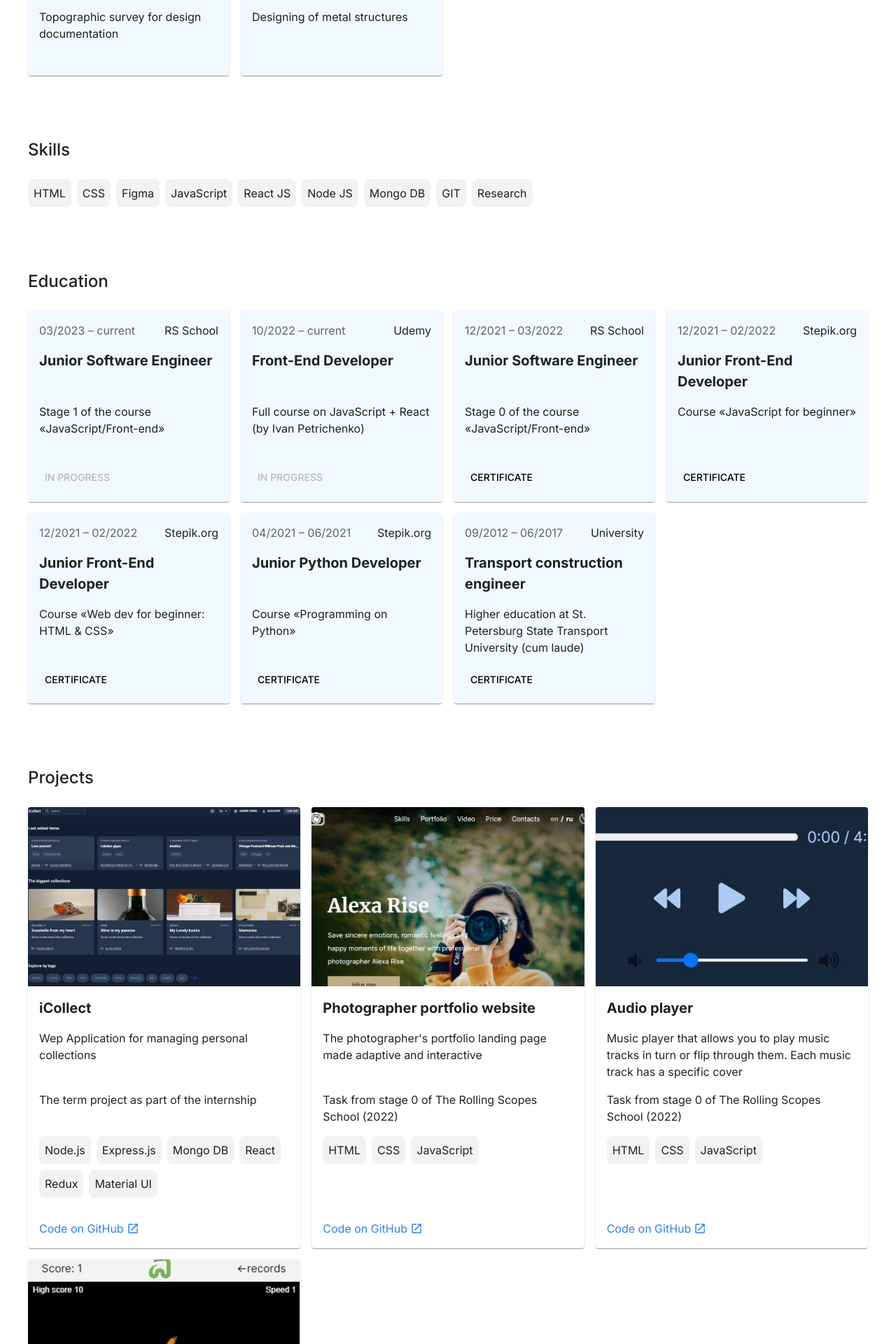
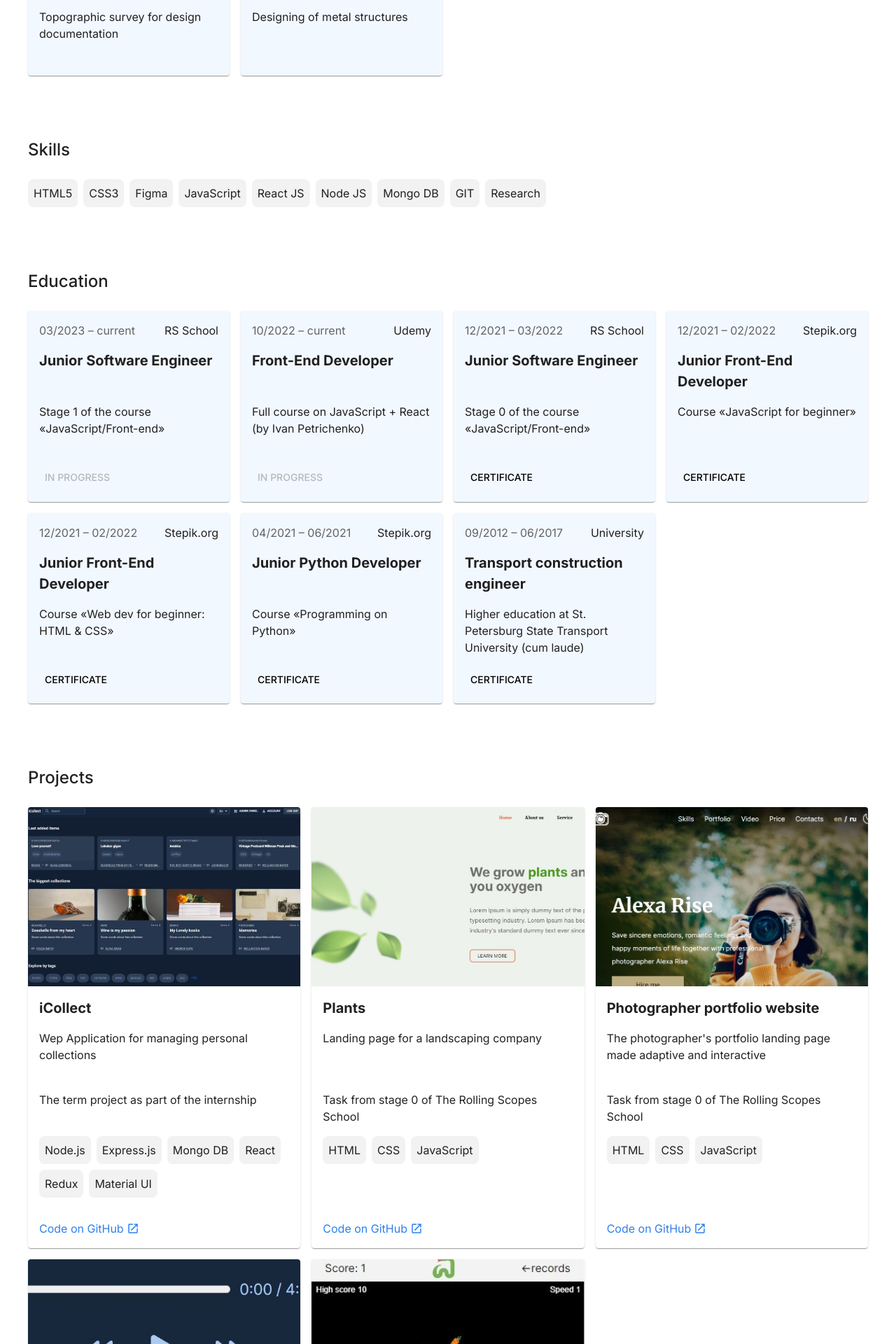
Before and after one commit to asuponev/asuponev.github.io, a React (Create React App) app: page / in a window 1280 px wide. Shown: the part 880-2800 px from the top of the page at 70% size. Built offline with nearby package versions, Linux system fonts and the light colour scheme.

Commit message:
fix: data update

```diff
--- a/src/data/about-data.js
+++ b/src/data/about-data.js
@@ -2,7 +2,7 @@ import photo from '../assets/img/photo.png';
 
 const aboutData = {
   fullName: "Andrew Suponev",
-  position: "Junior Front-End developer",
+  position: "Front-End developer",
   description: "Since childhood I loved to stay up late and create websites using basic HTML and CSS. But after graduation, my life path and IT missed each other. Now I'm 28 years old, I dream to be a web developer and contribute to society by doing what I love",
   photo: photo,
   place: {
--- a/src/data/projects-data.js
+++ b/src/data/projects-data.js
@@ -1,6 +1,7 @@
 import cover_gamesnake from '../assets/img/projects/cover_game-snake.jpg';
 import cover_audioplayer from '../assets/img/projects/cover_audio-player.jpg';
 import cover_portfolio from '../assets/img/projects/cover_portfolio-site.jpg';
+import cover_plants from '../assets/img/projects/cover_plants.jpg';
 import cover_icollect from '../assets/img/projects/cover_icollect.jpg';
 
 const projectsData = [
@@ -8,37 +9,51 @@ const projectsData = [
     id: "1",
     title: "Snake Game",
     description: "Classic snake game with dynamic difficulty, game counter and memorization of results with the selection of the best",
-    note: "Task from stage 0 of The Rolling Scopes School (2022)",
+    note: "Task from stage 0 of The Rolling Scopes School",
     skills: ["HTML", "CSS", "JavaScript"],
     cover: cover_gamesnake,
-    link: "https://github.com/elsuppo/game-snake"
+    git: "https://github.com/elsuppo/JSFEPRESCHOOL2022Q1/tree/game-snake",
+    deploy: "https://elsuppo.github.io/JSFEPRESCHOOL2022Q1/game-snake"
   },
   {
     id: "2",
     title: "Audio player",
     description: "Music player that allows you to play music tracks in turn or flip through them. Each music track has a specific cover",
-    note: "Task from stage 0 of The Rolling Scopes School (2022)",
+    note: "Task from stage 0 of The Rolling Scopes School",
     skills: ["HTML", "CSS", "JavaScript"],
     cover: cover_audioplayer,
-    link: "https://github.com/elsuppo/audio-player"
+    git: "https://github.com/elsuppo/JSFEPRESCHOOL2022Q1/tree/audio-player",
+    deploy: "https://elsuppo.github.io/JSFEPRESCHOOL2022Q1/audio-player"
   },
   {
     id: "3",
     title: "Photographer portfolio website",
     description: "The photographer's portfolio landing page made adaptive and interactive",
-    note: "Task from stage 0 of The Rolling Scopes School (2022)",
+    note: "Task from stage 0 of The Rolling Scopes School",
     skills: ["HTML", "CSS", "JavaScript"],
     cover: cover_portfolio,
-    link: "https://github.com/elsuppo/photographer-portfolio-website"
+    git: "https://github.com/elsuppo/JSFEPRESCHOOL2022Q1/tree/portfolio",
+    deploy: "https://elsuppo.github.io/JSFEPRESCHOOL2022Q1/portfolio"
   },
   {
     id: "4",
+    title: "Plants",
+    description: "Landing page for a landscaping company",
+    note: "Task from stage 0 of The Rolling Scopes School",
+    skills: ["HTML", "CSS", "JavaScript"],
+    cover: cover_plants,
+    git: "https://github.com/elsuppo/JSFEPRESCHOOL2022Q4/tree/main/plants",
+    deploy: "https://elsuppo.github.io/JSFEPRESCHOOL2022Q4/plants/dist/"
+  },
+  {
+    id: "5",
     title: "iCollect",
     description: "Wep Application for managing personal collections",
     note: "The term project as part of the internship",
     skills: ["Node.js", "Express.js", "Mongo DB", "React", "Redux", "Material UI"],
     cover: cover_icollect,
-    link: "https://github.com/elsuppo/iCollect"
+    git: "https://github.com/elsuppo/iCollect",
+    deploy: "https://icollect.onrender.com"
   },
 ];
 
--- a/src/data/skills-data.js
+++ b/src/data/skills-data.js
@@ -1,6 +1,6 @@
 const skillsData = [
-  "HTML",
-  "CSS",
+  "HTML5",
+  "CSS3",
   "Figma",
   "JavaScript",
   "React JS",
```
Also changed, not shown: src/assets/img/projects/cover_plants.jpg (added).
